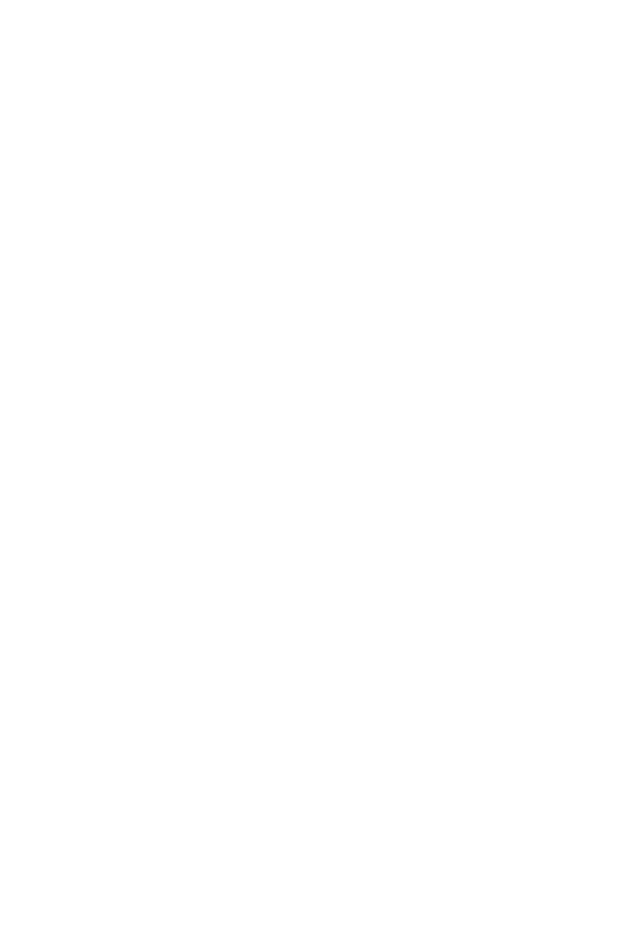
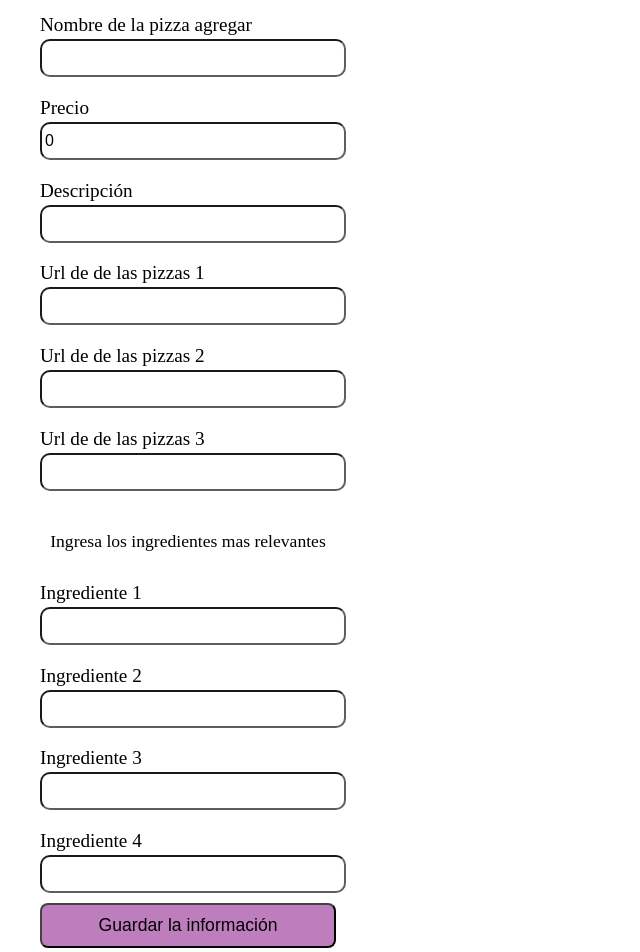
Before and after one commit to LizethYomairaMontoyaGarcia/Work2_Sprint3_web_Pizzas, a React (Create React App) app: page /formAdmin in a window 1280 px wide. Shown: the part 180-1132 px from the top of the page, without its empty margins (0-640 px from the left). Before the commit the page ends 800 px from the top, so only its background shows below. Built offline with nearby package versions, Linux system fonts and the light colour scheme; a web font is replaced by a local one.

Commit message:
creando funcionalidad del administrador de agregar pizza

```diff
--- /dev/null
+++ b/src/formularioAdmin/FormularioAdmin.jsx
@@ -0,0 +1,266 @@
+import React from "react";
+import { Formik, Form, Field, ErrorMessage } from "formik";
+import * as Yup from "yup";
+import { pizzaApi, pizzaApiGet } from "../services/Pizzas";
+import "./formularioAdmin.scss";
+// import pizzaFond from "../images/pizzaFondo.jpg"
+
+
+const FormularioAdmin = () => {
+  const handleSubmit = async (values) => {
+    const listPizzas = await pizzaApiGet();
+
+    try {
+      const newPizza = {
+        id: listPizzas.length + 1,
+        price: values.price,
+        name: values.name,
+        desc: values.desc,
+        img1: values.img1,
+        img2: values.img2,
+        img3: values.img3,
+        ing: [
+          { name1: values.name1 },
+          { name2: values.name2 },
+          { name3: values.name3 },
+          { name4: values.name4 },
+        ],
+      };
+
+      const response = await pizzaApi(newPizza);
+
+      console.log("Se guardó la información", response);
+    } catch (error) {
+      console.log(error);
+    }
+  };
+
+  const validationSchema = Yup.object({
+    name: Yup.string().required("Campo obligatorio"),
+    price: Yup.number().required("Campo obligatorio"),
+    desc: Yup.string().required("Campo obligatorio"),
+    img1: Yup.string().required("Campo obligatorio"),
+    img2: Yup.string().required("Campo obligatorio"),
+    img3: Yup.string().required("Campo obligatorio"),
+    name1: Yup.string().required("Campo obligatorio"),
+    name2: Yup.string().required("Campo obligatorio"),
+    name3: Yup.string().required("Campo obligatorio"),
+    name4: Yup.string().required("Campo obligatorio"),
+  });
+  return (
+    <div className="admin__img-background">
+      <Formik
+        initialValues={{
+          id: "",
+          name: "",
+          price: 0,
+          desc: "",
+          img1: "",
+          img2: "",
+          img3: "",
+          name1: "",
+          name2: "",
+          name3: "",
+          name4: "",
+        }}
+        validationSchema={validationSchema}
+        onSubmit={handleSubmit}
+      >
+        <Form className="adminForm">
+          <div className="adminForm__title">
+            <h1>PiSassScript</h1>
+          </div>
+          <h2 className="adminForm__subt">
+            Agrega, Edita y Elimina las PiSassScript
+          </h2>
+
+          <div className="adminForm__form">
+            <label htmlFor="name" className="adminForm__label">
+              Nombre de la pizza agregar
+            </label>
+            <Field
+              type="text"
+              id="name"
+              name="name"
+              className="adminForm__input"
+            />
+            <ErrorMessage
+              name="name"
+              component="div"
+              className="adminForm__x"
+            />
+          </div>
+
+          <div className="adminForm__form">
+            <label htmlFor="price" className="adminForm__label">
+              Precio
+            </label>
+            <Field
+              type="number"
+              id="price"
+              name="price"
+              className="adminForm__input"
+            />
+            <ErrorMessage
+              name="price"
+              component="div"
+              className="adminForm__x"
+            />
+          </div>
+
+          <div className="adminForm__form">
+            <label htmlFor="desc" className="adminForm__label">
+              Descripción
+            </label>
+            <Field
+              type="desc"
+              id="desc"
+              name="desc"
+              className="adminForm__input"
+            />
+            <ErrorMessage
+              name="desc"
+              component="div"
+              className="adminForm__x"
+            />
+          </div>
+
+          <div className="adminForm__form">
+            <label htmlFor="img1" className="adminForm__label">
+              Url de de las pizzas 1
+            </label>
+            <Field
+              type="url"
+              id="img1"
+              name="img1"
+              className="adminForm__input"
+            />
+            <ErrorMessage
+              name="img1"
+              component="div"
+              className="adminForm__x"
+            />
+          </div>
+
+          <div className="adminForm__form">
+            <label htmlFor="img2" className="adminForm__label">
+              Url de de las pizzas 2
+            </label>
+            <Field
+              type="url"
+              id="img2"
+              name="img2"
+              className="adminForm__input"
+            />
+            <ErrorMessage
+              name="img2"
+              component="div"
+              className="adminForm__x"
+            />
+          </div>
+
+          <div className="adminForm__form">
+            <label htmlFor="img3" className="adminForm__label">
+              Url de de las pizzas 3
+            </label>
+            <Field
+              type="url"
+              id="img3"
+              name="img3"
+              className="adminForm__input"
+            />
+            <ErrorMessage
+              name="img3"
+              component="div"
+              className="adminForm__x"
+            />
+          </div>
+
+          <p className="adminForm__subt">
+            Ingresa los ingredientes mas relevantes
+          </p>
+
+          <div className="adminForm__form">
+            <label htmlFor="name1" className="adminForm__label">
+              Ingrediente 1
+            </label>
+            <Field
+              type="name1"
+              id="name1"
+              name="name1"
+              className="adminForm__input"
+            />
+            <ErrorMessage
+              name="name1"
+              component="div"
+              className="adminForm__x"
+            />
+          </div>
+
+          <div className="adminForm__form">
+            <label htmlFor="name2" className="adminForm__label">
+              Ingrediente 2
+            </label>
+            <Field
+              type="name2"
+              id="name2"
+              name="name2"
+              className="adminForm__input"
+            />
+            <ErrorMessage
+              name="name2"
+              component="div"
+              className="adminForm__x"
+            />
+          </div>
+
+          <div className="adminForm__form">
+            <label htmlFor="name3" className="adminForm__label">
+              Ingrediente 3
+            </label>
+            <Field
+              type="name3"
+              id="name3"
+              name="name3"
+              className="adminForm__input"
+            />
+            <ErrorMessage
+              name="name3"
+              component="div"
+              className="adminForm__x"
+            />
+          </div>
+
+          <div className="adminForm__form">
+            <label htmlFor="name4" className="adminForm__label">
+              Ingrediente 4
+            </label>
+            <Field
+              type="name4"
+              id="name4"
+              name="name4"
+              className="adminForm__input"
+            />
+            <ErrorMessage
+              name="name4"
+              component="div"
+              className="adminForm__x"
+            />
+          </div>
+
+          <button
+            type="submit"
+            className="adminForm__submit"
+            onClick={() => {
+              handleSubmit();
+            }}
+          >
+            Guardar la información
+          </button>
+        </Form>
+      </Formik>
+    </div>
+  );
+};
+
+export default FormularioAdmin;
--- /dev/null
+++ b/src/formularioAdmin/formularioAdmin.scss
@@ -0,0 +1,71 @@
+.adminForm {
+  margin: auto;
+  padding: 1em 2em;
+  h1 {
+    font-size: 2.3rem;
+    align-items: center;
+    text-align: center;
+  }
+  p {
+    font-size: 1.1rem;
+    align-items: center;
+    margin-top: 50px;
+  }
+  &__subt {
+    font-size: 1.3rem;
+    text-align: center;
+  }
+  &__form {
+    margin-top: 1.8em;
+    display: grid;
+
+  }
+
+  &__label {
+    margin-top: 1px;
+    margin-bottom: 3px;
+    font-size: 1.2rem;
+  }
+
+  &__input {
+    width: 100%;
+    height: 100%;
+    border-radius: 10px;
+    background: none;
+    font-size: 1rem;
+    padding: 3px;
+  }
+  &__x {
+    font-size: 18px;
+    margin-top: 15px;
+  }
+  &__submit {
+    background-color: rgb(238, 158, 238);
+    color: #000;
+    font-size: 1.1rem;
+    padding: 10px;
+    border-radius: 8px;
+    width: 100%;
+    margin-top: 20px;
+  }
+}
+
+.admin {
+    &__img-background {
+      background-image: url("../images/adminpizza.jpg");
+      background-repeat: no-repeat;
+      background-position: center;
+      filter: brightness(0.8);
+      width: 360px;
+      height: 110px;
+
+      &:before {
+        content: "";
+        position: absolute;
+        width: 100%;
+        height: 100%;
+        background-color: rgba(1, 0, 0, 0.144);
+        z-index: -1;
+      }
+    }
+  }
--- a/src/login/Login.jsx
+++ b/src/login/Login.jsx
@@ -1,4 +1,3 @@
-//import "./login.sass";
 import React, { useContext } from "react";
 import { useNavigate } from "react-router-dom";
 import { Formik, Form, Field, ErrorMessage } from "formik";
@@ -7,13 +6,12 @@
 import { searchParamsContext } from "../routes/AppRoutes";
 import * as Yup from "yup";
 import "./login.scss";
-//import User from "../images/usuario.jpg";
+import { admin } from "../services/admin";
 
 const Login = () => {
   const navigate = useNavigate();
   const handleButton = () => {
     console.log("entre");
-
   };
   const { setUserName } = useContext(searchParamsContext);
 
@@ -21,10 +19,18 @@
     const { userName, password } = values;
     try {
       const data = await users(userName, password);
+      const dataAdmin = await admin(userName, password);
+
       if (data.length > 0) {
         setUserName(userName);
-        sessionStorage.setItem("userName", userName); // Guardar en sessionStorage
-        navigate(`/homeInfo/${userName}`);
+        sessionStorage.setItem("userNameUser", userName);
+        navigate(`homeInfo?username=${userName}`);
+        console.log("Ingreso exitoso");
+      } else if (dataAdmin.length > 0) {
+        setUserName(userName);
+        sessionStorage.setItem("userNameAdmin", userName);
+        navigate("formAdmin");
+
         console.log("Ingreso exitoso");
       } else {
         console.log("Ingreso No exitoso");
@@ -32,11 +38,6 @@
     } catch (error) {
       console.log(error);
     }
-  };
-
-  const initialValues = {
-    userName: "",
-    password: "",
   };
 
   const validationSchema = Yup.object({
@@ -47,7 +48,10 @@
   return (
     <div className="login__img-background">
       <Formik
-        initialValues={initialValues}
+        initialValues={{
+          userName: "",
+          password: "",
+        }}
         validationSchema={validationSchema}
         onSubmit={handleSubmit}
       >
@@ -66,7 +70,6 @@
             <label htmlFor="userName" className="loginForm__label">
               Nombre de usuario
             </label>
-            {/* <img src={User} alt="" /> */}
             <Field
               type="text"
               id="userName"
@@ -97,9 +100,13 @@
             />
           </div>
 
-          <button type="submit" className="loginForm__submit" onClick={() => {
-            handleButton();
-          }}>
+          <button
+            type="submit"
+            className="loginForm__submit"
+            onClick={() => {
+              handleButton();
+            }}
+          >
             Iniciar sesión
           </button>
           <div className="loginForm__info">
--- /dev/null
+++ b/src/pages/FormAdmin.jsx
@@ -0,0 +1,12 @@
+import React from 'react'
+import FormularioAdmin from '../formularioAdmin/FormularioAdmin'
+
+const FormAdmin = () => {
+  return (
+    <>
+    <FormularioAdmin/>
+    </>
+  )
+}
+
+export default FormAdmin
--- a/src/routes/AppRoutes.jsx
+++ b/src/routes/AppRoutes.jsx
@@ -9,6 +9,7 @@
 import Buys from "../pages/Buys";
 import NotFound from "../pages/NotFound";
 import SuccessFull from "../pages/SuccessFull";
+import FormAdmin from "../pages/FormAdmin";
 //import StatesComponents from "../useContex/StatesComponents";
 //import PizzaContext from "../useContex/PizzaContext";
 
@@ -29,6 +30,7 @@
           <Routes>
             {/* <Route path="/" element={<App />} /> */}
             <Route path="/" element={<StartSession />} />
+            <Route path="formAdmin" element={<FormAdmin />} />
             <Route path="homeInfo" element={<HomeInfo />} />
             <Route path="products" element={<Products />} />
             <Route path="infoProducts" element={<InfoProducts />} />
--- /dev/null
+++ b/src/services/Pizzas.js
@@ -0,0 +1,25 @@
+import axios from "axios";
+
+const API_PIZZA = "http://localhost:3000/pizzas";
+
+export const pizzaApi = async (newPizza) => {
+  try {
+    const url = `${API_PIZZA}`;
+    const { data } = await axios.post(url, newPizza);
+    return data;
+  } catch (error) {
+    console.log("Error al obtener los datos de las pizzas:", error);
+    return [];
+  }
+};
+
+export const pizzaApiGet = async () => {
+  try {
+    const url = `${API_PIZZA}`;
+    const { data } = await axios.get(url);
+    return data;
+  } catch (error) {
+    console.log("Error al obtener los datos de las pizzas:", error);
+    return [];
+  }
+};
--- a/src/services/admin.js
+++ b/src/services/admin.js
@@ -1,8 +1,8 @@
 import axios from "axios";
 
-const API_ADMIN = "http://localhost:3000/users";
+const API_ADMIN = "http://localhost:3000/admin";
 
-export const users = async (userName, password) => {
+export const admin = async (userName, password) => {
   try {
     const url = `${API_ADMIN}?userName=${userName.trim()}&password=${password.trim()}`;
     const { data } = await axios.get(url);
```
Also changed, not shown: src/images/adminpizza.jpg (added), src/login/Admin.jsx (deleted), src/login/admin.scss (deleted).
